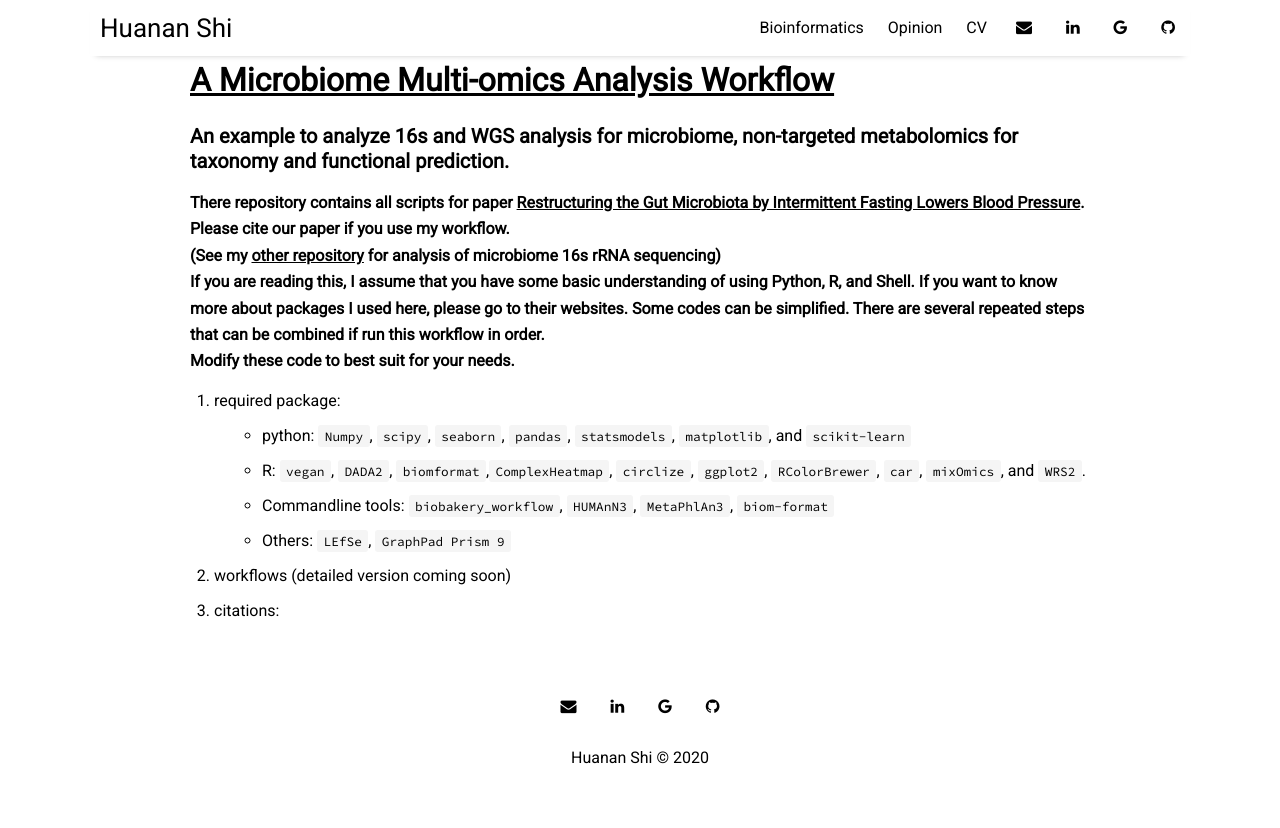
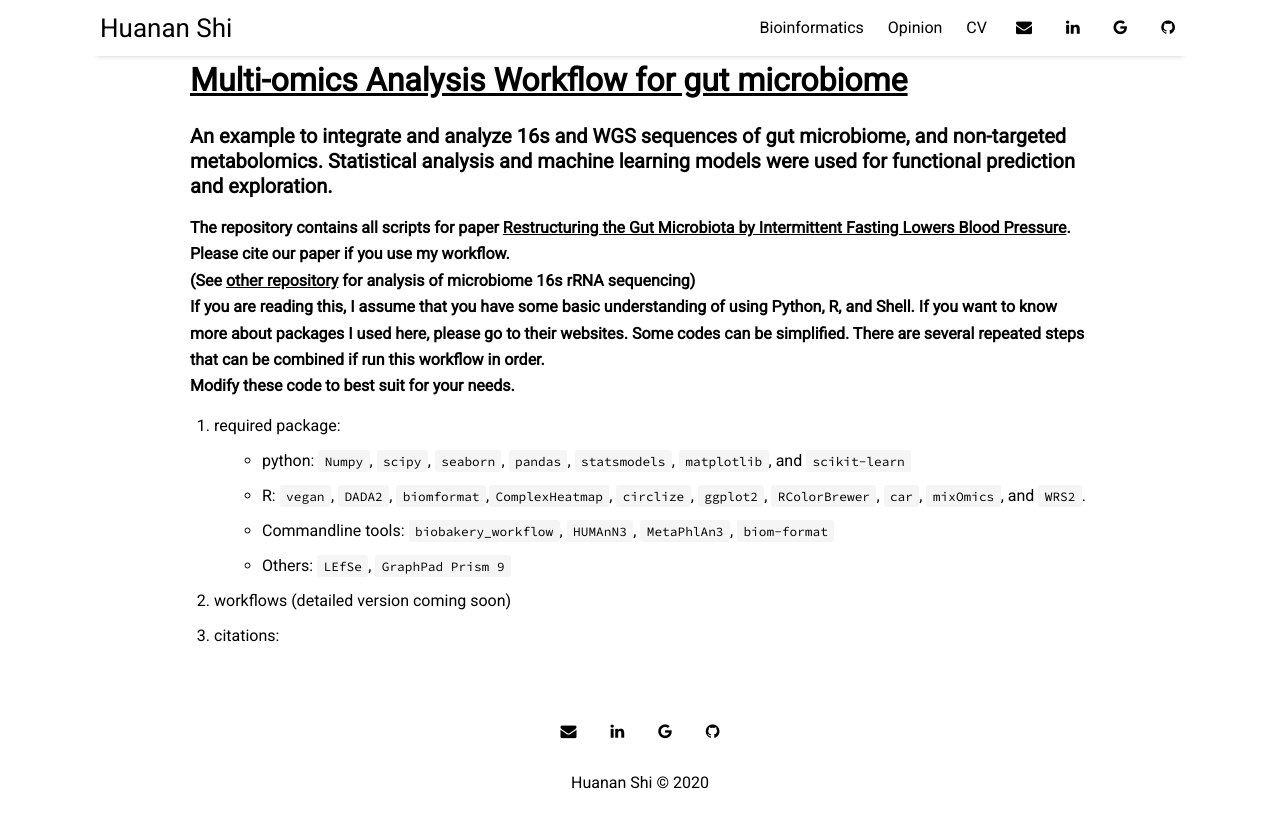
Before and after one commit to huananfshi/huananfshi.github.io, a Jekyll site: the page built from Bioinformatics/a_microbiome_multiomics_analysis_workflow.md, in a window 1280 px wide. Shown: the top 828 px of the page. Built offline with Jekyll 4.4.1, drawn with Linux system fonts in a browser that asks for light colours; nearby versions of some CDN libraries.

Commit message:
Update a_microbiome_multiomics_analysis_workflow.md

```diff
--- a/Bioinformatics/a_microbiome_multiomics_analysis_workflow.md
+++ b/Bioinformatics/a_microbiome_multiomics_analysis_workflow.md
@@ -1,15 +1,15 @@
 ---
 layout: post
-title: "A Microbiome Multi-omics Analysis Workflow"
+title: "Multi-omics Analysis Workflow for gut microbiome"
 author: "Huanan Shi"
 categories: bioinformatics
 tags: [workflows]
 ---
-# [A Microbiome Multi-omics Analysis Workflow](https://github.com/huananfshi/microbiome_multiomics_analysis_workflow)
-### An example to analyze 16s and WGS analysis for microbiome, non-targeted metabolomics for taxonomy and functional prediction.
-**There repository contains all scripts for paper [Restructuring the Gut Microbiota by Intermittent Fasting Lowers Blood Pressure](https://doi.org/10.1161/circresaha.120.318155).** <br />
+# [Multi-omics Analysis Workflow for gut microbiome](https://github.com/huananfshi/microbiome_multiomics_analysis_workflow)
+### An example to integrate and analyze 16s and WGS sequences of gut microbiome, and non-targeted metabolomics. Statistical analysis and machine learning models were used for functional prediction and exploration.
+**The repository contains all scripts for paper [Restructuring the Gut Microbiota by Intermittent Fasting Lowers Blood Pressure](https://doi.org/10.1161/circresaha.120.318155).** <br />
 **Please cite our paper if you use my workflow.** <br />
-**(See my [other repository](https://github.com/huananfshi/16s_microbiome_analysis_workflow) for analysis of microbiome 16s rRNA sequencing)** <br />
+**(See [other repository](https://github.com/huananfshi/16s_microbiome_analysis_workflow) for analysis of microbiome 16s rRNA sequencing)** <br />
 **If you are reading this, I assume that you have some basic understanding of using Python, R, and Shell. If you want to know more about packages I used here, please go to their websites. Some codes can be simplified. There are several repeated steps that can be combined if run this workflow in order.** <br />
 **Modify these code to best suit for your needs.** <br />
 
```
